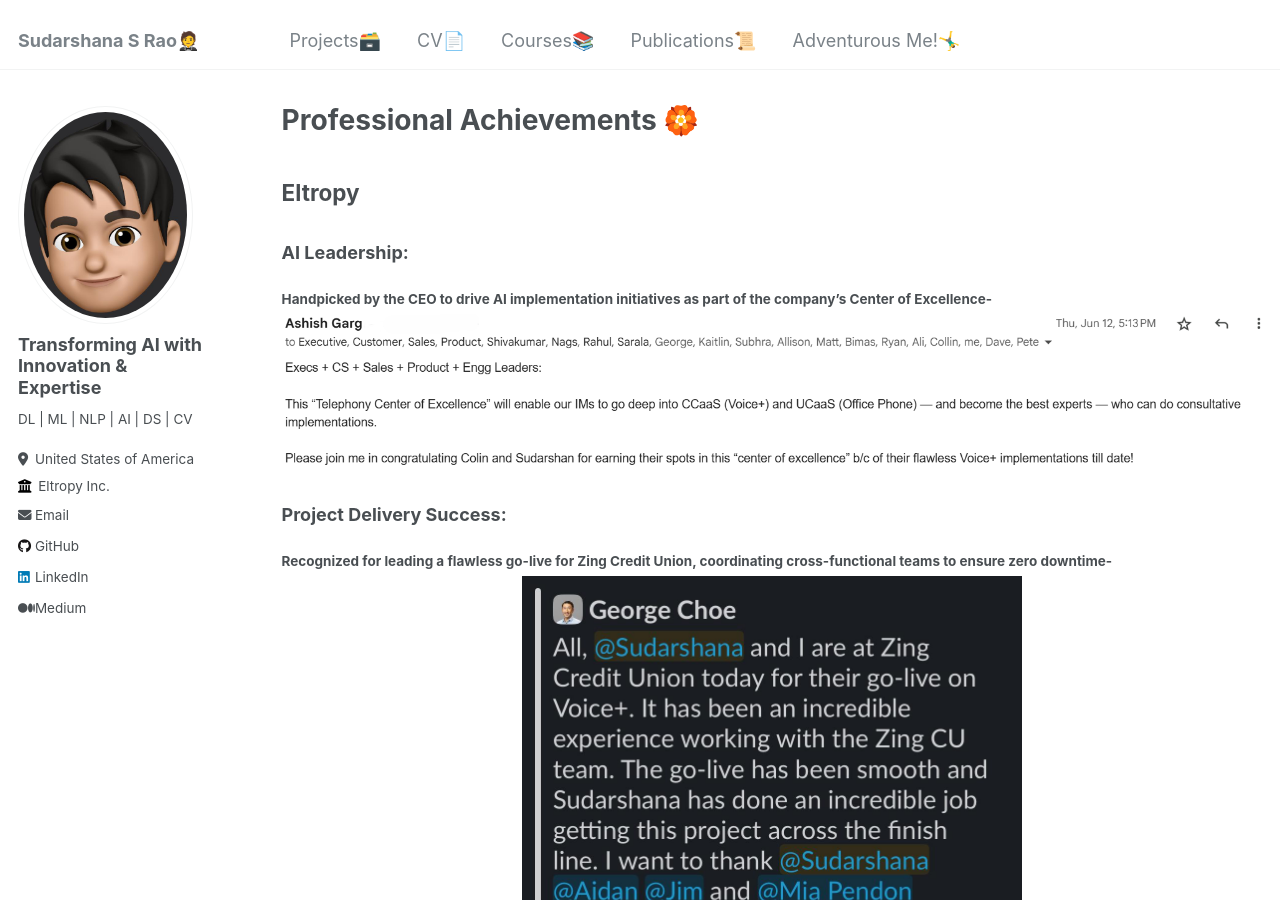
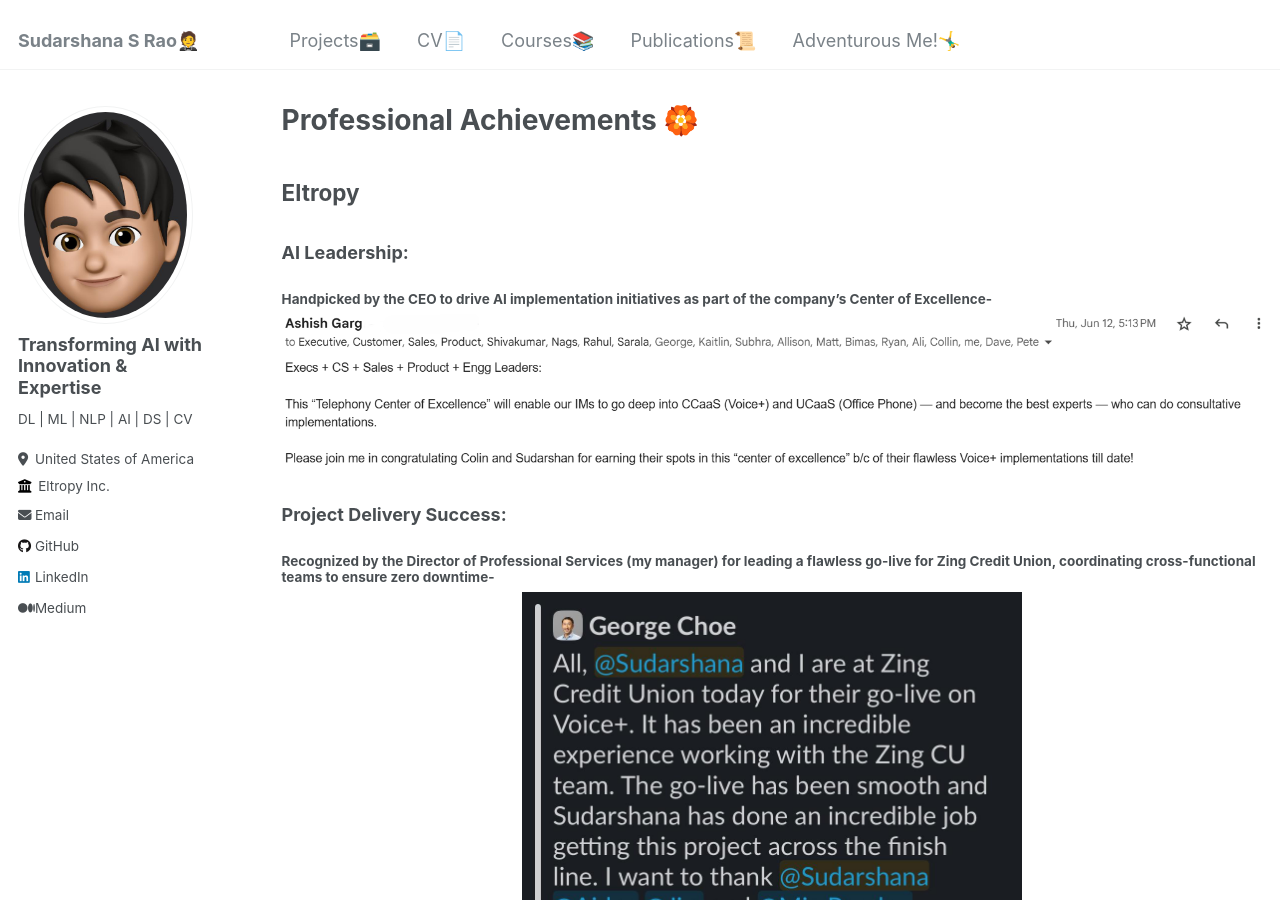
Before and after one commit to SudarshanaSRao/SudarshanaSRao.github.io, a Jekyll site: the page built from _pages/achievements.md, in a window 1280 px wide and 900 px high. Built offline with Jekyll 4.4.1, drawn with Linux system fonts in a browser that asks for light colours.

Commit message:
Update achievements.md

```diff
--- a/_pages/achievements.md
+++ b/_pages/achievements.md
@@ -15,7 +15,7 @@
 <center><img src="/images/EL-12.png" style="cursor: crosshair;"></center>
 
 ### Project Delivery Success:
-#### Recognized for leading a flawless go-live for Zing Credit Union, coordinating cross-functional teams to ensure zero downtime-
+#### Recognized by the Director of Professional Services (my manager) for leading a flawless go-live for Zing Credit Union, coordinating cross-functional teams to ensure zero downtime-
 <center><img src="/images/EL-3.jpg" height="500px" width="500px" style="cursor: crosshair;"></center>
 
 #### Praised by the CEO and Labor Credit Union leadership for successfully deploying their AI voice project, driving improved customer engagement-
```
